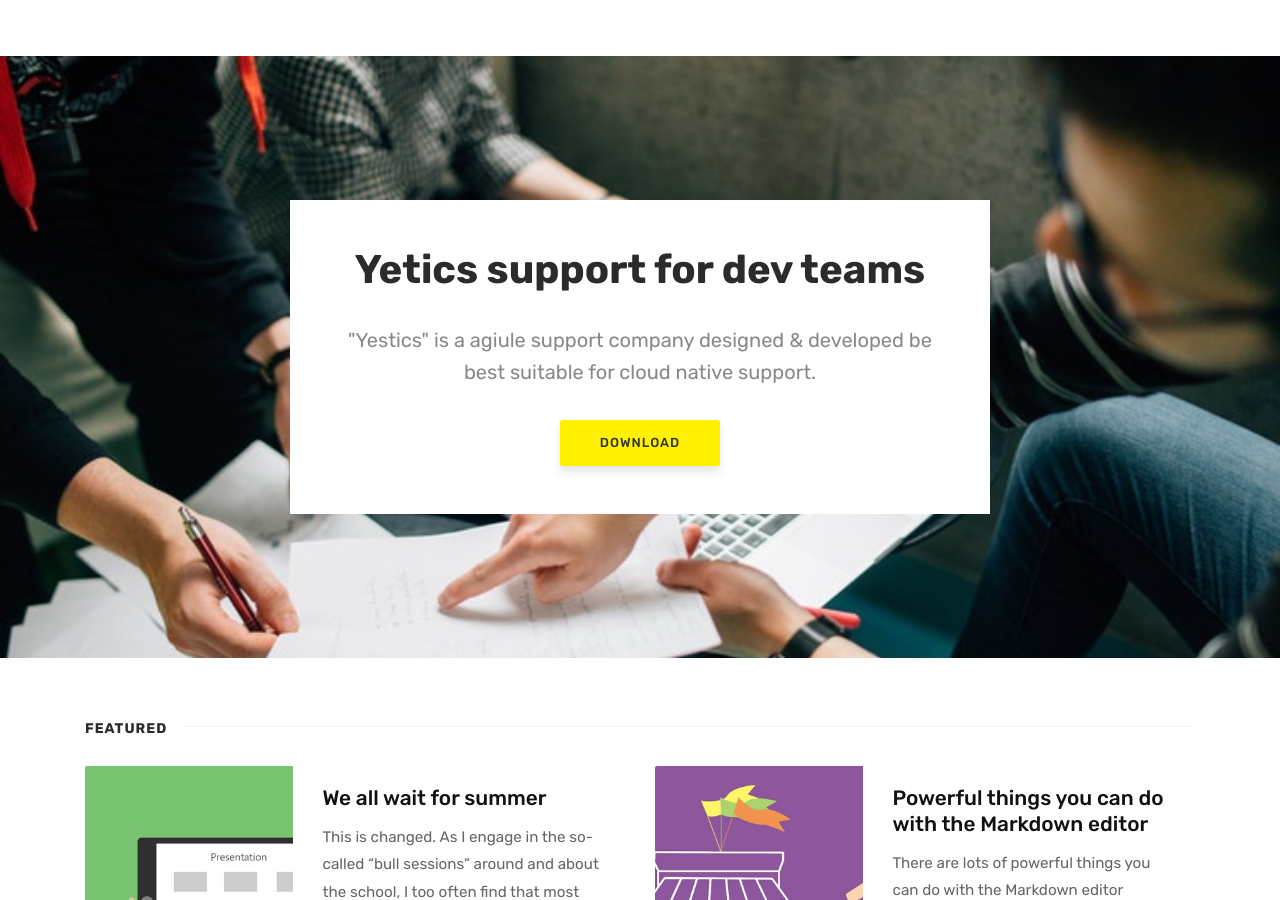
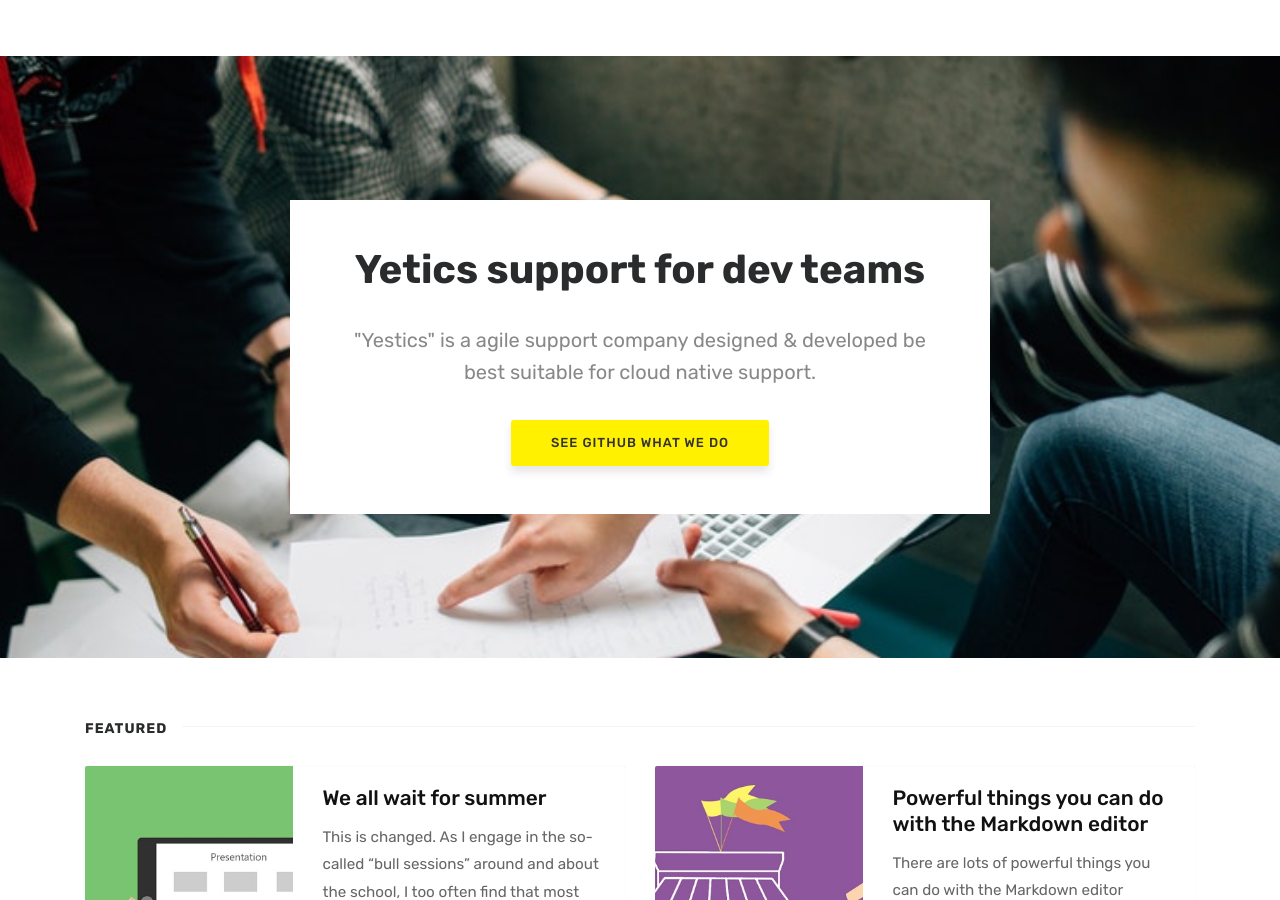
Before and after one commit to yetics/yetics.github.io, a Jekyll site: the page built from index.html, in a window 1280 px wide and 900 px high. Built offline with Jekyll 4.4.1, drawn with Linux system fonts in a browser that asks for light colours; the list of posts is cut into pages by our own code; comment, search, counter and statistics services are not loaded.

Commit message:
Updated jekyll theme

```diff
--- a/index.html
+++ b/index.html
@@ -8,8 +8,8 @@
 <section class="intro full-width">
     <div class="wrapintro">
         <h1>Yetics support for dev teams</h1>
-        <h2 class="lead">"Yestics" is a agiule support company designed & developed  be best suitable for cloud native support.</h2>
-        <a href="https://github.com/wowthemesnet/affiliates-jekyll-theme/archive/master.zip" class="btn">Download</a>
+        <h2 class="lead">"Yestics" is a agile support company designed & developed  be best suitable for cloud native support.</h2>
+        <a href="https://github.com/yetics" class="btn">See Github what we do</a>
     </div>
 </section>
 
```
